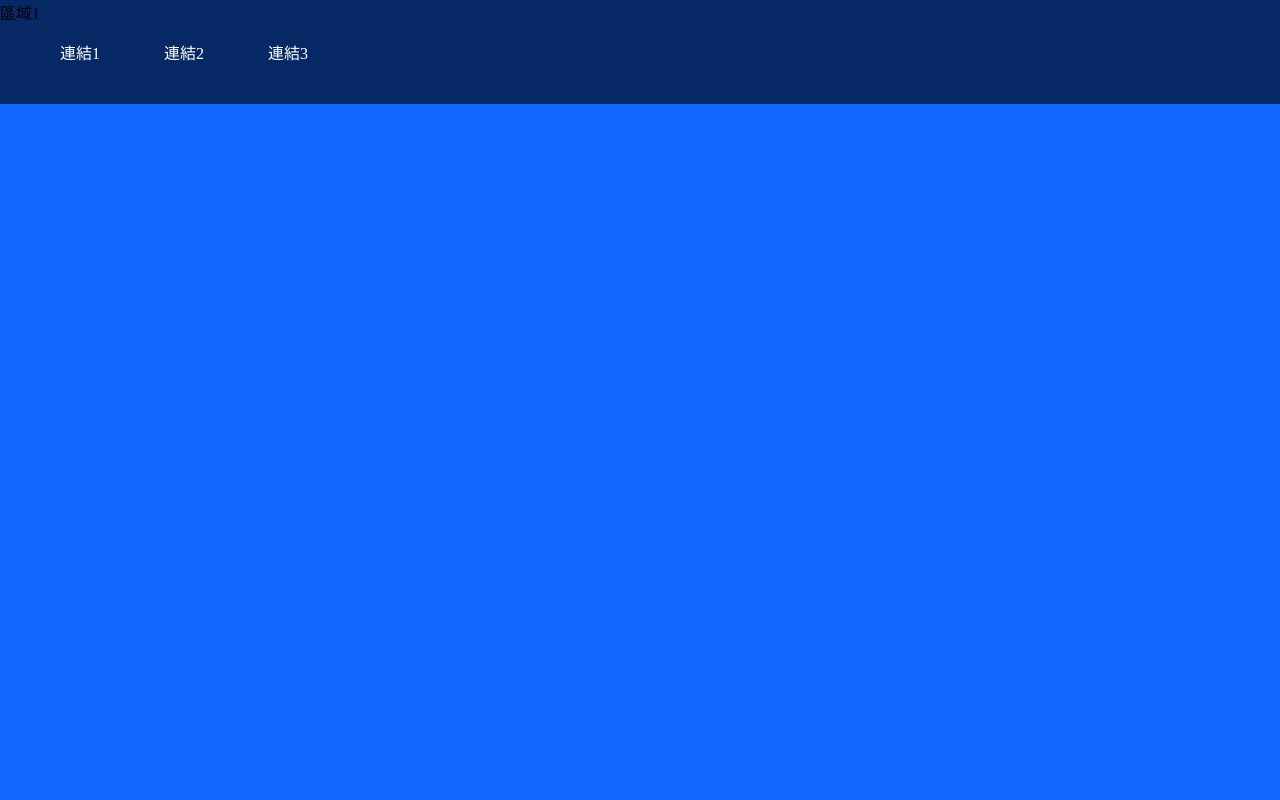
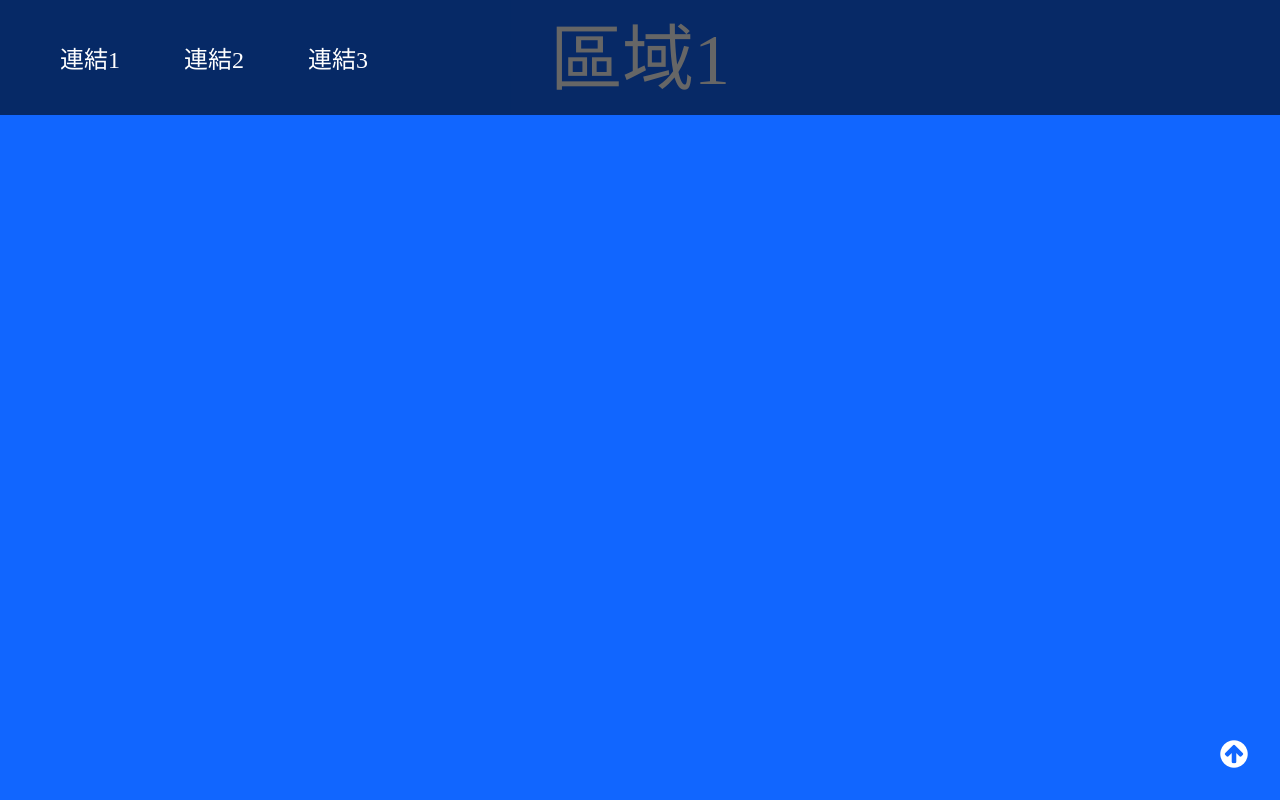
Before and after one commit to youyiH/jQuery_togo, a plain HTML site: page index.html in a window 1280 px wide. Shown: the top 800 px of the page. Drawn offline with nearby package versions, Linux system fonts and the light colour scheme.

Commit message:
顏色區隔+加箭頭

```diff
--- a/index.html
+++ b/index.html
@@ -1,5 +1,6 @@
 <!DOCTYPE html>
 <html lang="en">
+
 <head>
     <meta charset="UTF-8">
     <meta name="viewport" content="width=device-width, initial-scale=1.0">
@@ -10,13 +11,15 @@
 <body>
     <nav>
         <span>連結1</span>
-    <span>連結2</span>
-    <span>連結3</span>
+        <span>連結2</span>
+        <span>連結3</span>
     </nav>
 
     <section>區域1</section>
     <section>區域2</section>
     <section>區域3</section>
+
+<img src="./arrow.png" alt="回到頂端" id="toTop">
 
 
 
@@ -24,11 +27,10 @@
 
 
 
-
-
-<!-- jQuery CDN -->
+    <!-- jQuery CDN -->
     <script src="https://ajax.googleapis.com/ajax/libs/jquery/3.5.1/jquery.min.js"></script>
     <!-- 前往元素 JS -->
     <script src="./togo.js"></script>
 </body>
+
 </html>
--- a/style.scss
+++ b/style.scss
@@ -10,17 +10,31 @@ nav {
     width: 100%;
     padding: 30px;
     background: rgba(0, 0, 0, 0.6);
-    color: #FFF;
+    color: #fff;
 
     span {
         display: inline-block;
         padding: 10px 30px;
         cursor: pointer;
+        font-size: 24px;
     }
 }
-
 
 section {
     height: 100vh;
     background: #1166ff;
+    font-size: 72px;
+    text-align: center;
+    color: #fff;
+
+    &:nth-of-type(2) {
+        background: #996633;
+    }
 }
+
+#toTop {
+    position: fixed;
+    right: 30px;
+    bottom: 30px;
+    cursor: pointer;
+}
```
Also changed, not shown: arrow.png (added), style.css, 1 other file.
